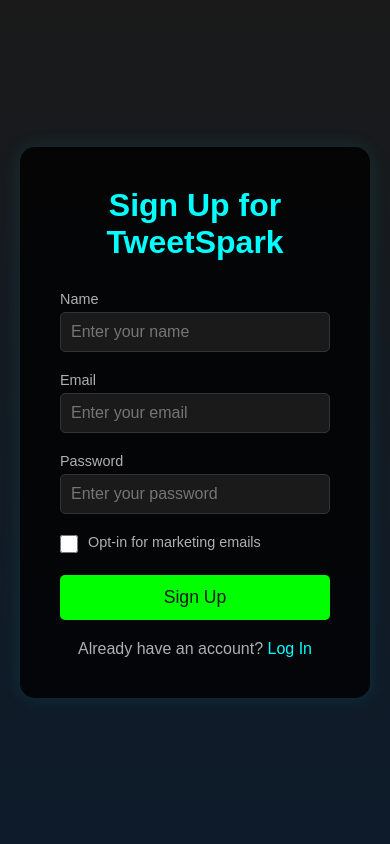
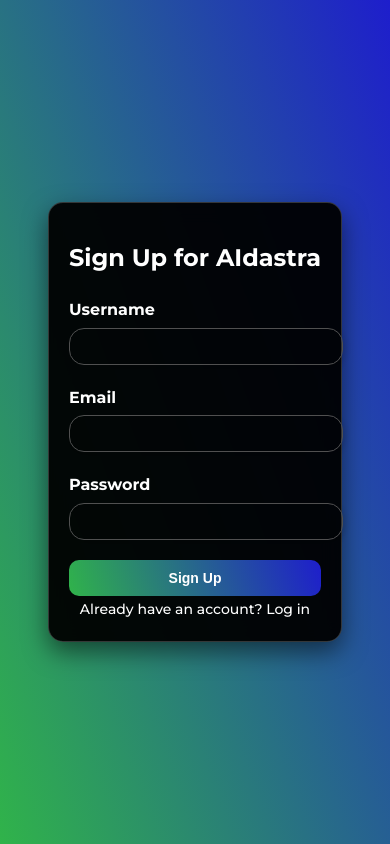
Before and after one commit to Jules-Barthomeuf/AI-X-Automation, a website: page public/signup.html in a window 390 px wide. Drawn offline with Linux system fonts and the light colour scheme.

Commit message:
Update signup.html

```diff
--- a/public/signup.html
+++ b/public/signup.html
@@ -3,165 +3,169 @@
 <head>
     <meta charset="UTF-8">
     <meta name="viewport" content="width=device-width, initial-scale=1.0">
-    <title>TweetSpark - Sign Up</title>
+    <title>AIdastra - Sign Up</title>
     <style>
-        * {
+        @import url('https://fonts.googleapis.com/css2?family=Montserrat:ital,wght@0,300;0,500;0,700;1,400&display=swap');
+
+        body {
+            font-family: 'Montserrat', sans-serif;
             margin: 0;
             padding: 0;
-            box-sizing: border-box;
-            font-family: Arial, sans-serif;
-        }
-
-        body {
-            background: linear-gradient(to bottom, #1a1a1a, #0d1b2a);
+            background: linear-gradient(250deg, #1e1ecc, #30b34a);
             color: #ffffff;
+            line-height: 1.6;
+            overflow-x: hidden;
+            position: relative;
             display: flex;
             justify-content: center;
             align-items: center;
             min-height: 100vh;
-            padding: 20px;
         }
 
         .container {
-            background: rgba(0, 0, 0, 0.8);
+            max-width: 500px;
+            margin: 0 auto;
             padding: 40px;
-            border-radius: 15px;
-            box-shadow: 0 0 20px rgba(0, 255, 255, 0.1);
-            width: 100%;
-            max-width: 400px;
+            background: rgba(0, 0, 0, 0.95);
+            backdrop-filter: blur(10px);
+            border-radius: 25px;
+            border: 1px solid rgba(255, 255, 255, 0.2);
+            box-shadow: 0 10px 25px rgba(0, 0, 0, 0.5);
+            text-align: center;
+            animation: fadeInUp 1.5s ease-out;
         }
 
         h1 {
-            text-align: center;
-            margin-bottom: 30px;
-            color: #00ffff;
-            font-size: 2rem;
+            font-weight: 700;
+            font-size: 32px;
+            margin-bottom: 20px;
+            color: #ffffff;
+            text-shadow: 0 2px 6px rgba(0, 0, 0, 0.3);
         }
 
-        .form-group {
+        .input-group {
             margin-bottom: 20px;
+            text-align: left;
         }
 
         label {
+            font-weight: 600;
+            font-size: 16px;
+            color: #ffffff;
+            text-shadow: 0 1px 3px rgba(0, 0, 0, 0.3);
             display: block;
             margin-bottom: 5px;
-            color: #b0b0b0;
-            font-size: 0.9rem;
         }
 
-        input[type="text"],
-        input[type="email"],
-        input[type="password"] {
+        input[type="text"], input[type="email"], input[type="password"] {
             width: 100%;
-            padding: 10px;
-            border: 1px solid #333;
-            border-radius: 5px;
-            background: #1a1a1a;
+            padding: 12px;
+            border: 1px solid #505050;
+            border-radius: 15px;
+            font-family: 'Montserrat', sans-serif;
+            font-size: 14px;
+            background-color: rgba(0, 0, 0, 0.05);
             color: #ffffff;
-            font-size: 1rem;
-            transition: border-color 0.3s ease;
+            box-shadow: 0 2px 10px rgba(0, 0, 0, 0.2);
+            transition: border-color 0.3s, box-shadow 0.3s;
         }
 
-        input:focus {
+        input[type="text"]:focus, input[type="email"]:focus, input[type="password"]:focus {
+            border-color: #30b34a;
+            box-shadow: 0 0 12px rgba(48, 179, 74, 0.5);
             outline: none;
-            border-color: #00ffff;
-        }
-
-        .checkbox-group {
-            display: flex;
-            align-items: center;
-            margin-bottom: 20px;
-        }
-
-        input[type="checkbox"] {
-            margin-right: 10px;
-            width: 18px;
-            height: 18px;
         }
 
         button {
+            padding: 12px 24px;
+            background: linear-gradient(250deg, #1e1ecc, #30b34a);
+            color: #ffffff;
+            border: none;
+            border-radius: 10px;
+            cursor: pointer;
+            font-weight: 600;
+            font-size: 16px;
             width: 100%;
-            padding: 12px;
-            background: #00ff00;
-            border: none;
-            border-radius: 5px;
-            color: #1a1a1a;
-            font-size: 1.1rem;
-            cursor: pointer;
-            transition: background 0.3s ease;
+            transition: transform 0.3s, box-shadow 0.3s;
         }
 
         button:hover {
-            background: #00cc00;
+            transform: scale(1.05);
+            box-shadow: 0 0 15px rgba(48, 179, 74, 0.7);
         }
 
-        .error {
-            color: #ff0000;
-            font-size: 0.9rem;
-            margin-top: 10px;
-            text-align: center;
+        .login-link {
+            margin-top: 20px;
+            font-size: 14px;
+            color: #ffffff;
+            text-decoration: none;
+        }
+
+        .login-link:hover {
+            color: #30b34a;
+        }
+
+        #message {
+            margin-top: 15px;
+            font-size: 14px;
+            color: #ff4444;
             display: none;
         }
 
-        .login-link {
-            text-align: center;
-            margin-top: 20px;
-            color: #b0b0b0;
+        @keyframes fadeInUp {
+            from { opacity: 0; transform: translateY(20px); }
+            to { opacity: 1; transform: translateY(0); }
         }
 
-        .login-link a {
-            color: #00ffff;
-            text-decoration: none;
-        }
-
-        .login-link a:hover {
-            text-decoration: underline;
+        @media (max-width: 768px) {
+            .container {
+                margin: 20px;
+                padding: 20px;
+                border-radius: 15px;
+            }
+            h1 {
+                font-size: 24px;
+            }
+            input[type="text"], input[type="email"], input[type="password"] {
+                font-size: 12px;
+                padding: 10px;
+            }
+            button {
+                font-size: 14px;
+                padding: 10px 20px;
+            }
         }
     </style>
 </head>
 <body>
     <div class="container">
-        <h1>Sign Up for TweetSpark</h1>
+        <h1>Sign Up for AIdastra</h1>
         <form id="signupForm" onsubmit="handleSignup(event)">
-            <div class="form-group">
-                <label for="name">Name</label>
-                <input type="text" id="name" name="name" required placeholder="Enter your name">
+            <div class="input-group">
+                <label for="username">Username</label>
+                <input type="text" id="username" name="username" required>
             </div>
-            <div class="form-group">
+            <div class="input-group">
                 <label for="email">Email</label>
-                <input type="email" id="email" name="email" required placeholder="Enter your email">
+                <input type="email" id="email" name="email" required>
             </div>
-            <div class="form-group">
+            <div class="input-group">
                 <label for="password">Password</label>
-                <input type="password" id="password" name="password" required placeholder="Enter your password">
-            </div>
-            <div class="checkbox-group">
-                <input type="checkbox" id="marketingOpt" name="marketingOpt">
-                <label for="marketingOpt">Opt-in for marketing emails</label>
+                <input type="password" id="password" name="password" required>
             </div>
             <button type="submit">Sign Up</button>
-            <div id="errorMessage" class="error"></div>
+            <div id="message"></div>
         </form>
-        <div class="login-link">
-            Already have an account? <a href="login.html">Log In</a>
-        </div>
+        <a href="/login.html" class="login-link">Already have an account? Log in</a>
     </div>
 
     <script>
         async function handleSignup(event) {
             event.preventDefault();
-
-            const name = document.getElementById('name').value;
+            const username = document.getElementById('username').value;
             const email = document.getElementById('email').value;
             const password = document.getElementById('password').value;
-            const marketingOpt = document.getElementById('marketingOpt').checked;
-
-            const signupData = {
-                name: name,
-                email: email,
-                password: password,
-                marketingOpt: marketingOpt
-            };
+            const message = document.getElementById('message');
 
             try {
                 const response = await fetch('/signup', {
@@ -169,35 +173,27 @@
                     headers: {
                         'Content-Type': 'application/json',
                     },
-                    body: JSON.stringify(signupData),
-                    credentials: 'include' // Ensure cookies are included for CORS
+                    body: JSON.stringify({ username, email, password }),
                 });
 
                 const data = await response.json();
-
-                if (!response.ok) {
-                    document.getElementById('errorMessage').textContent = data.error || 'Signup failed. Please try again.';
-                    document.getElementById('errorMessage').style.display = 'block';
-                    return;
+                if (response.ok) {
+                    message.style.display = 'block';
+                    message.style.color = '#30b34a';
+                    message.textContent = 'Signup successful! Redirecting to login...';
+                    setTimeout(() => {
+                        window.location.href = '/login.html';
+                    }, 2000);
+                } else {
+                    message.style.display = 'block';
+                    message.textContent = data.error || 'Signup failed. Try again.';
                 }
-
-                // On success, redirect to tweet_generator or login page
-                alert('Signup successful! Redirecting to login...');
-                window.location.href = 'login.html';
             } catch (error) {
+                message.style.display = 'block';
+                message.textContent = 'An error occurred. Please try again.';
                 console.error('Signup error:', error);
-                document.getElementById('errorMessage').textContent = 'An error occurred. Please check your connection and try again.';
-                document.getElementById('errorMessage').style.display = 'block';
             }
         }
-
-        // Form validation on input change
-        const inputs = document.querySelectorAll('input');
-        inputs.forEach(input => {
-            input.addEventListener('input', () => {
-                document.getElementById('errorMessage').style.display = 'none';
-            });
-        });
     </script>
 </body>
 </html>
```
